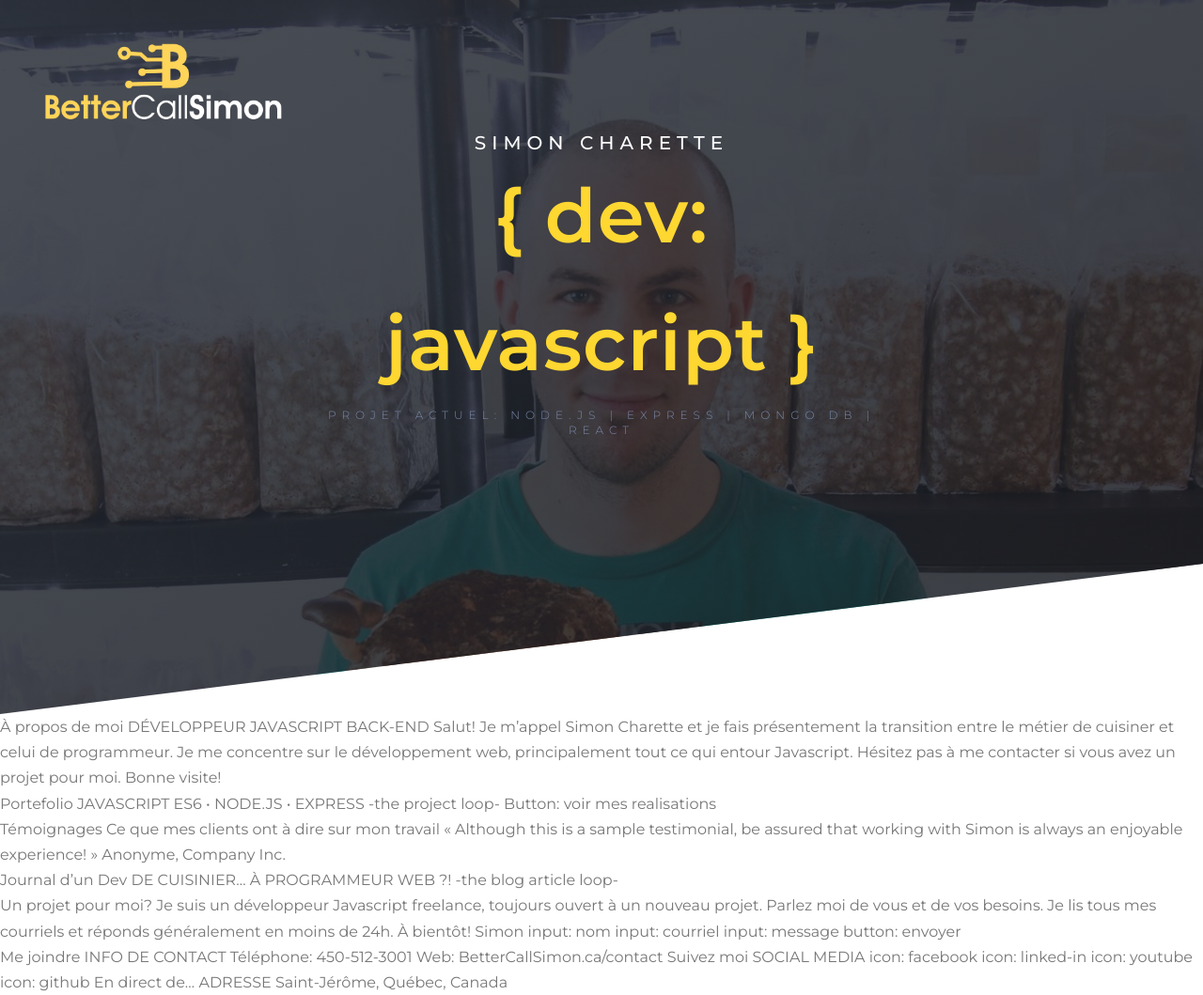
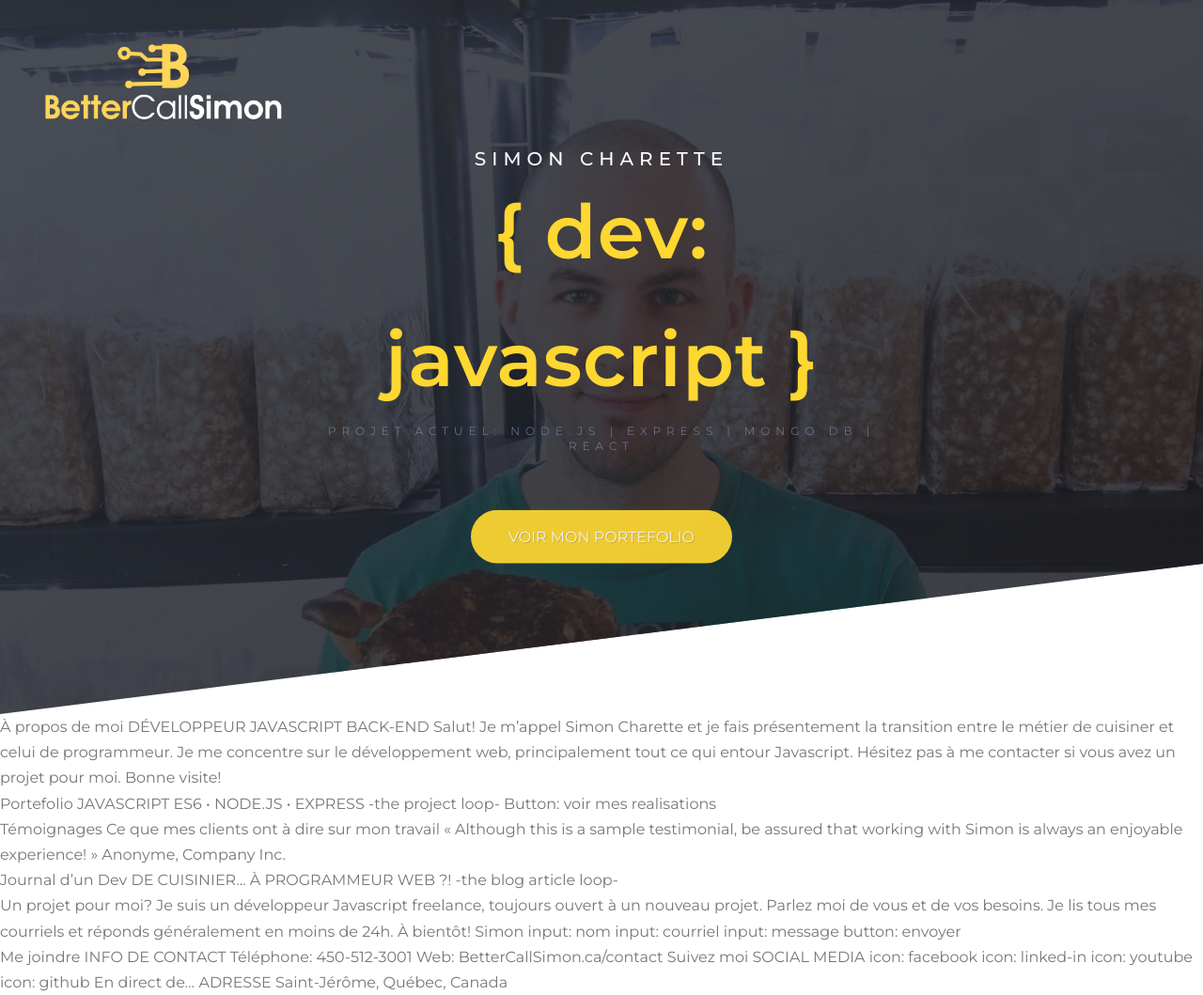
Before and after one commit to bettercallsimon/bettercallsimon.ca, a plain HTML site: page index.html in a window 1280 px wide. Shown: the whole page at 94% size. Drawn offline with Linux system fonts and the light colour scheme.

Commit message:
improved .header animations and added animated button

```diff
--- a/assets/style.css
+++ b/assets/style.css
@@ -16,6 +16,7 @@ COLOR PALETTE:
 
 */
 
+/* STYLES */
 
 * {
     /* BASIC RESET */
@@ -63,18 +64,23 @@ body {
 
 .text-box {
     position: absolute; /* position relative to .header */
-    top: 40%;
+    top: 50%;
     left: 50%; /* % is in relation to parent element */
     transform: translate(-50%, -50%); /* % in relation with to the element itself (this .text-box) */
-    text-align: center;
+    text-align: center; /* to center all text and A tags in this div */
 
 }
 
 .heading-primary {
     color: #fff;
+    margin-bottom: 60px; /* make some space after this h1 group of spans and the A tag button after it */
+
     /* ANIMATIONS */
     animation-name: transparentFadeIn; /* Selecting custom animations from @keyframes in this css */
     animation-duration: 2.5s; /* duration-speed of the animation */
+    animation-delay: 0.33s; /* wait 1 second before kicking the animation */
+    animation-fill-mode: backwards; /* The animation will apply the values defined in the first relevant keyframe as soon as it is applied to the target, and retain this during the animation-delay period */
+
 }
 
 .heading-primary-main {
@@ -106,6 +112,43 @@ body {
     text-transform: uppercase;
 }
 
+/* BUTTONS */
+
+.btn:link,
+.btn:visited { /* :link and :visited are pseudo-class and are used to style element in different states */
+    text-transform: uppercase;
+    text-decoration: none; /* set to 'none' to remove any underline or other text decoration that are applied by default */
+    padding: 15px 40px; /* top & bottom: 15px | left & right: 40px */
+    display: inline-block; /* since A tags are simply text, we make it an inline-block so it takes its own line */
+    border-radius: 100px; /* maximum radius for button, gives a 'pill' shape */
+    transition: all .15s; /* transition: all is the short way of assigning .2s to all transition-like properties, which animate any transition this class will have*/
+
+    /* ANIMATIONS */
+    animation-name: transparentFadeIn; /* Selecting custom animations from @keyframes in this css */
+    animation-duration: 2.5s; /* duration-speed of the animation */
+    animation-delay: 3.33s; /* wait 1 second before kicking the animation */
+    animation-fill-mode: backwards; /* The animation will apply the values defined in the first relevant keyframe as soon as it is applied to the target, and retain this during the animation-delay period */
+
+
+}
+
+.btn-yellow {
+    background-color: #FED731;
+    text-shadow: 1px 1px rgba(0, 0, 0, 0.150); /* make the text pop up a little*/
+    color: #fff;
+}
+
+/* BUTTON ANIMATIONS*/
+.btn:hover {
+    transform: translateY(-3px); /* move object up; is animated by transition: all .2s; in btn:hover */
+    box-shadow: 0 10px 20px rgba(0,0,0,.2); /* 0 offset X | 10px offset Y | 20px blur  */
+}
+.btn:active {
+    transform: translateY(-1px); /* move object down from -3 to -1 when clicked */
+    box-shadow: 0 5px 10px rgba(0,0,0,.2); /* this shadow looks closer to the ground */
+
+}
+
 /* ANIMATIONS */
 
 @keyframes transparentFadeIn {
--- a/index.html
+++ b/index.html
@@ -28,6 +28,8 @@
                     <span class="heading-primary-sub">{ dev: javascript }</span>
                     <span class="heading-secondary">Projet actuel: Node.js | Express | Mongo DB | React</span>
                 </h1>
+
+                <a href="#" class="btn btn-yellow">Voir mon Portefolio</a>
 
             </div>
 
```
